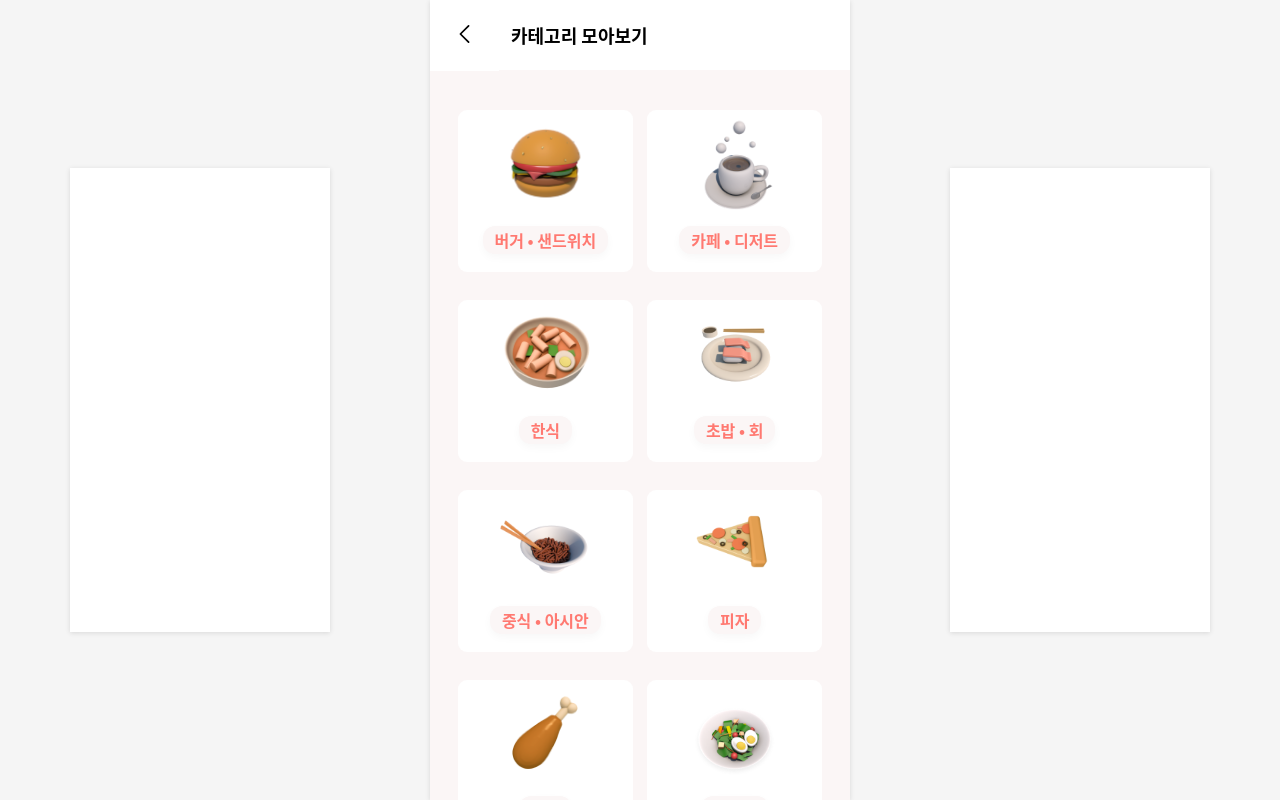
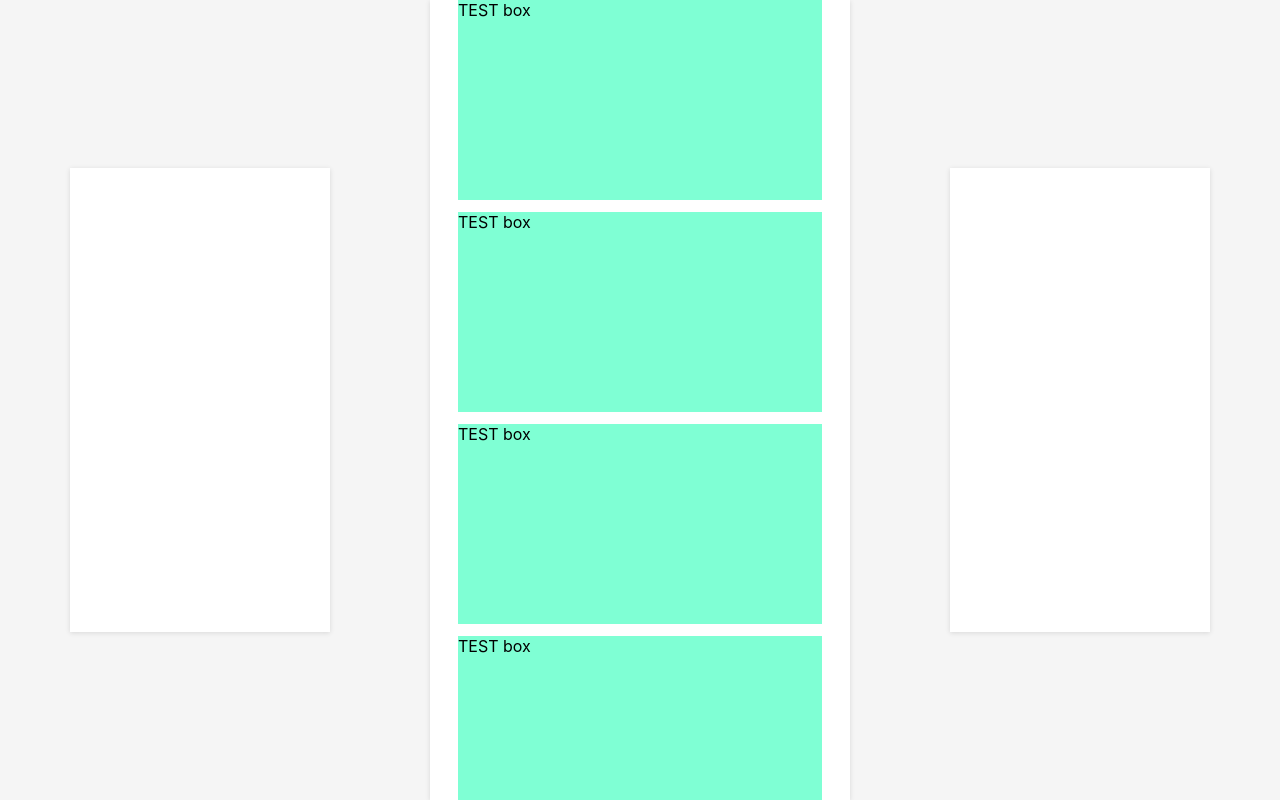
Before and after one commit to teamPotz/potz, a React (Vite) app in the folder client/: page / in a window 1280 px wide. Built offline with nearby package versions, Linux system fonts and the light colour scheme.

Commit message:
Update App.jsx

```diff
--- a/client/src/App.jsx
+++ b/client/src/App.jsx
@@ -1,9 +1,8 @@
 import './App.css';
 import Template from './uiTemplate';
-import CategoryPage from './pages/Category';
 
 function App() {
-  return <CategoryPage></CategoryPage>;
+  return <Template></Template>;
 }
 
 export default App;
```
